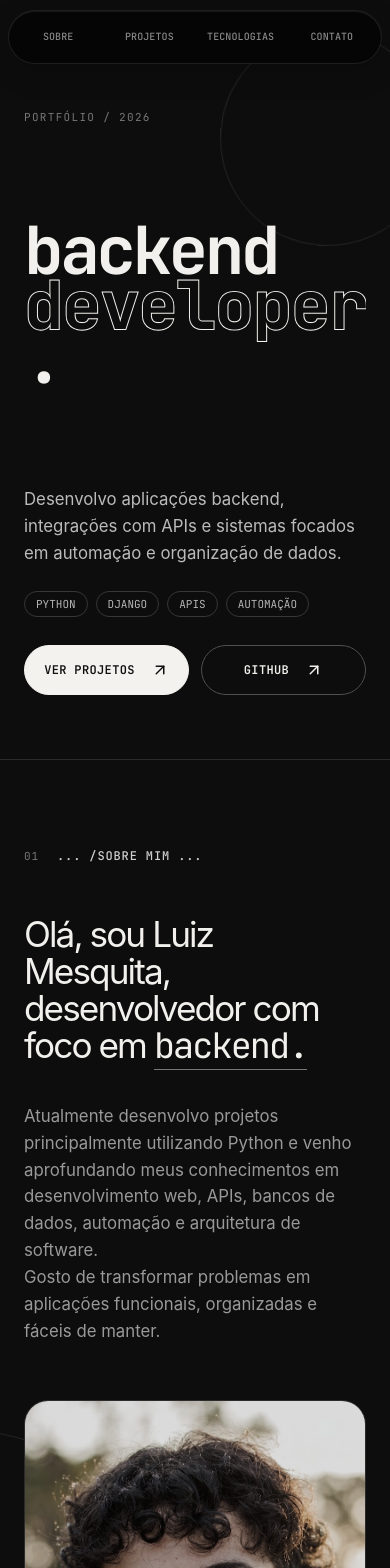
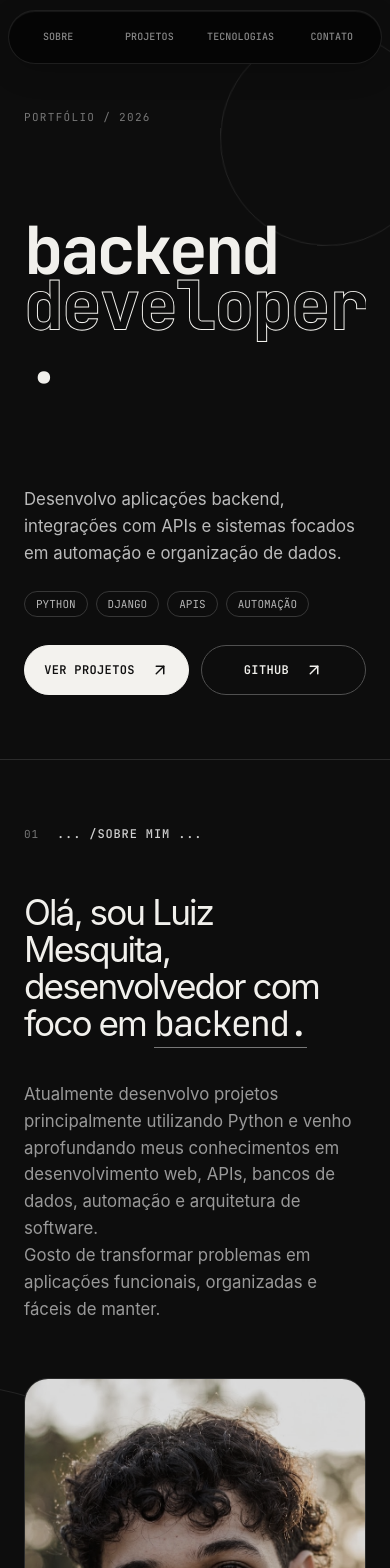
Before and after one commit to mesql1/portfolio_luiz, a Next.js app: page / in a window 390 px wide. Shown: the top 1568 px of the page. Built offline with nearby package versions, Linux system fonts and the light colour scheme.

Commit message:
Reduz espaçamento entre as seções

```diff
--- a/app/globals.css
+++ b/app/globals.css
@@ -39,7 +39,7 @@ button,a { -webkit-tap-highlight-color:transparent; }
 .scroll-cue { position:absolute; z-index:2; right:clamp(24px,5vw,86px); top:51%; display:flex; flex-direction:column; align-items:center; gap:8px; font:9px/1 var(--mono); letter-spacing:.15em; color:#777; opacity:0; animation:hero-cue-in .65s 1.35s ease both,bob 2.2s 2s ease-in-out infinite; }
 .orbit { position:absolute; border:1px solid rgba(255,255,255,.095); border-radius:50%; pointer-events:none; }
 .orbit--hero { width:min(55vw,850px); aspect-ratio:1; right:-17vw; top:2vh; opacity:0; animation:hero-orbit-in 1.8s .25s cubic-bezier(.22,1,.36,1) both,hero-orbit-drift 9s 2.05s ease-in-out infinite; }
-.section { position:relative; padding:clamp(100px,12vw,180px) clamp(24px,5vw,86px); border-bottom:1px solid var(--line); overflow:hidden; }
+.section { position:relative; padding:clamp(72px,6.5vw,112px) clamp(24px,5vw,86px); border-bottom:1px solid var(--line); overflow:hidden; }
 .section-title { display:flex; align-items:center; gap:18px; margin-bottom:clamp(60px,8vw,110px); font:11px/1 var(--mono); color:#777; text-transform:uppercase; letter-spacing:.08em; }
 .section-title h2 { margin:0; font:500 12px/1 var(--mono); color:#d0d0d0; }
 .section-title__line { height:1px; flex:1; background:var(--line); }
@@ -168,7 +168,7 @@ footer { min-height:180px; display:grid; grid-template-columns:1fr auto 1fr; ali
   .about-grid,.github-section { grid-template-columns:1fr; }.github-code { order:2; }.tech-grid { grid-template-columns:1fr 1fr; grid-template-areas:"a a" "b c" "d e"; }.coming-soon { grid-template-columns:70px 1fr; }.coming-soon code { display:none; }
 }
 @media (max-width:600px) {
-  .nav-shell { top:10px; padding:0 8px; }.nav-links { width:min(100%,420px); gap:1px; padding:4px; font-size:10px; }.nav-links::before { top:4px; height:44px; }.nav-links>a { flex:1; min-height:44px; padding:0 7px; letter-spacing:.01em; }.hero { min-height:760px; padding-top:112px; }.hero__eyebrow span:last-child { display:none; }.hero h1 { margin:7vh 0; font-size:clamp(3.45rem,17vw,5.2rem); line-height:.82; }.hero h1 span:last-child { padding-left:0; }.hero__bottom { gap:28px; }.hero__actions { align-items:stretch; }.button { min-height:50px; padding:0 18px; }.hero__actions .button { flex:1; }.section { padding-top:90px; padding-bottom:90px; }.section-title { margin-bottom:54px; }.section-title__line { display:none; }
+  .nav-shell { top:10px; padding:0 8px; }.nav-links { width:min(100%,420px); gap:1px; padding:4px; font-size:10px; }.nav-links::before { top:4px; height:44px; }.nav-links>a { flex:1; min-height:44px; padding:0 7px; letter-spacing:.01em; }.hero { min-height:760px; padding-top:112px; }.hero__eyebrow span:last-child { display:none; }.hero h1 { margin:7vh 0; font-size:clamp(3.45rem,17vw,5.2rem); line-height:.82; }.hero h1 span:last-child { padding-left:0; }.hero__bottom { gap:28px; }.hero__actions { align-items:stretch; }.button { min-height:50px; padding:0 18px; }.hero__actions .button { flex:1; }.section { padding-top:68px; padding-bottom:68px; }.section-title { margin-bottom:54px; }.section-title__line { display:none; }
   .project-card--scroll { padding-bottom:100px; }.project-card__sticky { gap:30px; }.project-card h3 { font-size:2.65rem; }.project-evidence__tabs { gap:5px; }.project-evidence__tabs button { min-height:36px; flex:1 0 auto; }.project-evidence__panel { min-height:126px; }.project-carousel__stage { display:block; padding:18px 0 28px; }.project-carousel__slot--side { display:none; }.project-carousel__slot--center { width:100%; margin:0 auto; }.project-carousel__slot--center .project-visual { min-height:380px; border-radius:20px; }.carousel-arrow { width:48px; height:48px; }.carousel-arrow--left { left:6px; }.carousel-arrow--right { right:6px; }.project-carousel figcaption { gap:10px; font-size:10px; }.carousel-dots button { width:20px; }.carousel-dots button.active { width:34px; }.discord-ui { grid-template-columns:48px 1fr; }.discord-sidebar { padding:18px 8px; }.discord-sidebar b,.discord-sidebar span { width:28px;height:28px; }.discord-content { padding:18px 12px; }.finance-ui { padding:26px 18px; }.bars { height:150px; }.finance-list { flex-wrap:wrap; }.coming-soon { grid-template-columns:1fr; padding:28px; }.coming-soon>span { font-size:2rem; }
   .about-grid { gap:55px; }.about-copy .lead { font-size:2.2rem; }.identity-card { min-height:430px; }.tech-intro { align-items:flex-start; flex-direction:column; }.tech-intro h2 { font-size:3.5rem; }.tech-grid { grid-template-columns:1fr; grid-template-areas:"a" "b" "c" "d" "e"; }.tech-group { min-height:180px; }.github-section { min-height:740px; }.github-copy h2 { font-size:7rem; }.contact-section { min-height:680px; }.contact-section h2 { font-size:4.1rem; }.social-list { grid-template-columns:repeat(2,minmax(0,1fr)); }.social-link { min-height:92px; padding:14px 7px; flex-direction:column; justify-content:center; gap:10px; text-align:center; }.social-link:nth-child(odd) { border-right:1px solid #333; }.social-link:nth-child(even) { border-right:0; }.social-link:nth-child(-n+4) { border-bottom:1px solid #333; }.social-link:last-child { border-right:1px solid #333; border-bottom:0; }.social-link:hover:not([aria-disabled="true"]) { padding:14px 7px; }.social-link>span { flex-direction:column; gap:7px; }.social-link>svg { display:none; } footer { grid-template-columns:1fr; text-align:left; } footer p:last-child { text-align:left; }
 }
```
